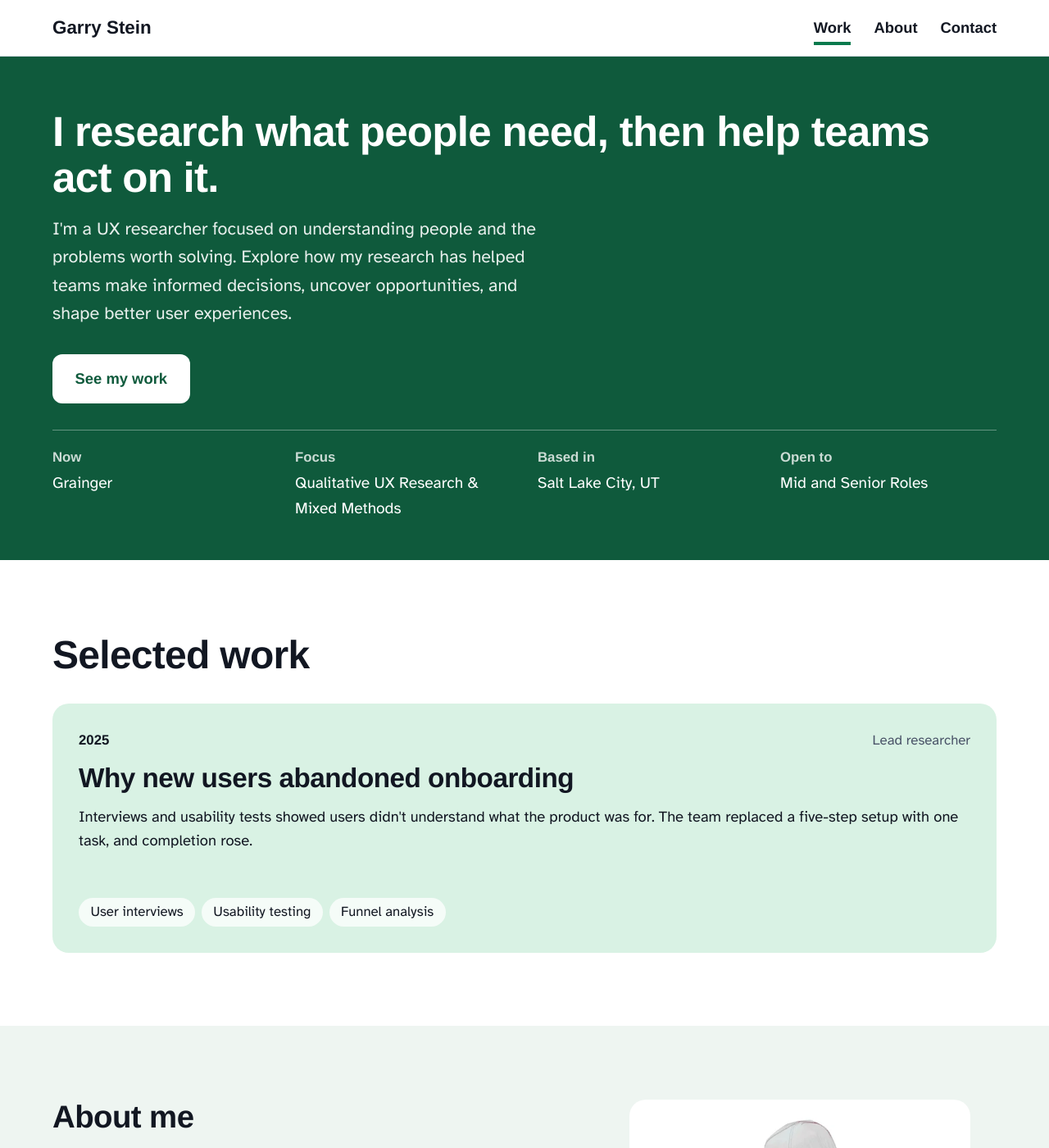
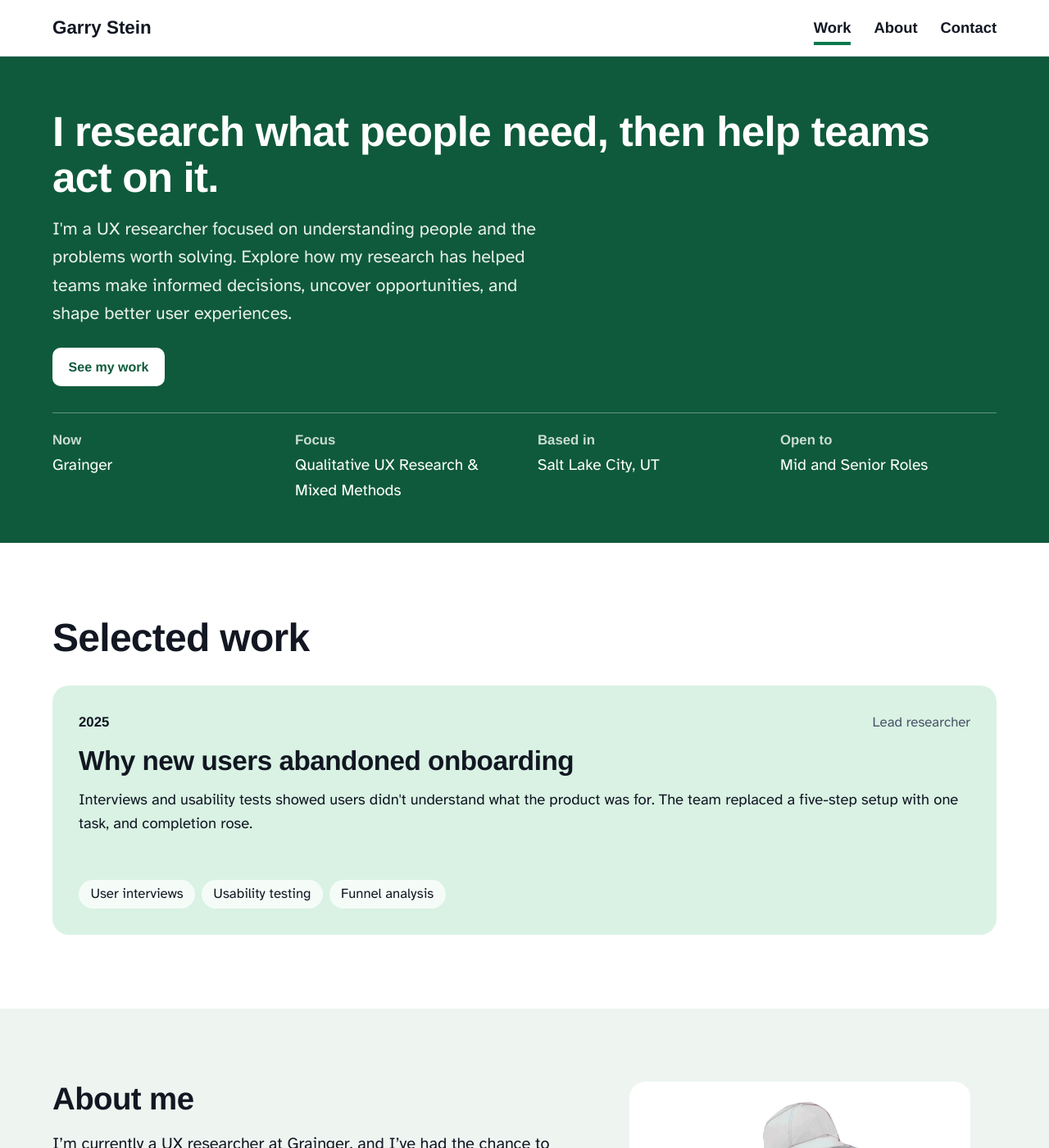
Before and after one commit to garryst/garrystein.github.io, a Jekyll site: the page built from index.md, in a window 1280 px wide and 1400 px high. Shown: the whole window at 82% size. Built offline with Jekyll 4.4.1, drawn with Linux system fonts in a browser that asks for light colours; some web fonts are replaced.

Commit message:
Update style.css

```diff
--- a/assets/css/style.css
+++ b/assets/css/style.css
@@ -201,3 +201,8 @@ a:focus-visible { outline: 3px solid var(--link); outline-offset: 3px; border-ra
 /* Icons in footer links */
 .footer-inner a { display: inline-flex; align-items: center; gap: 0.4rem; }
 .footer-inner svg { width: 1.1rem; height: 1.1rem; flex: none; }
+
+/* Smaller buttons */
+.btn { padding: 0.55rem 1.1rem; font-size: 1rem; border-radius: 10px; gap: 0.5rem; }
+.btn svg { width: 1.1rem; height: 1.1rem; }
+.actions { gap: 0.75rem; margin-top: 1.5rem; }
```
